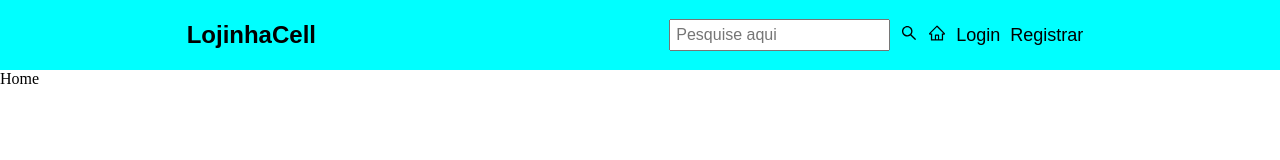
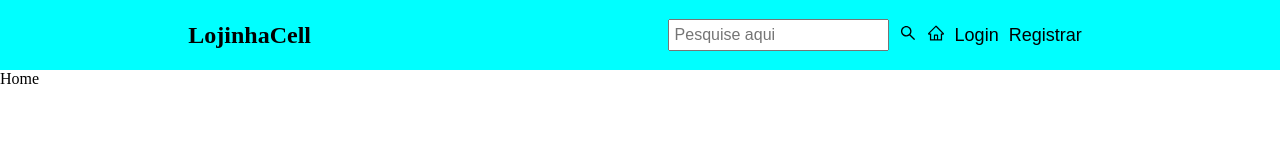
Before and after one commit to EnzoCorrupto/comerciocel, a React (Create React App) app: page / in a window 1280 px wide. Shown: the top 160 px of the page. Built offline with nearby package versions, Linux system fonts and the light colour scheme.

Commit message:
Mudando fonte

```diff
--- a/src/index.css
+++ b/src/index.css
@@ -36,7 +36,8 @@
 }
 
 .title {
-  font-family: fantasy;
+  font-family: Poppins;
+  font-weight:bolder;
 }
 
 .buttonSearch:hover, .buttonLogin:hover, .buttonRegister:hover, .buttonHome:hover{
```
